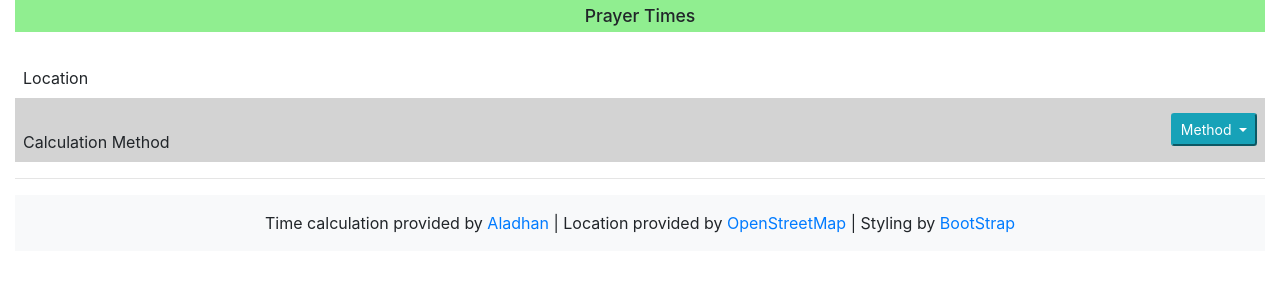
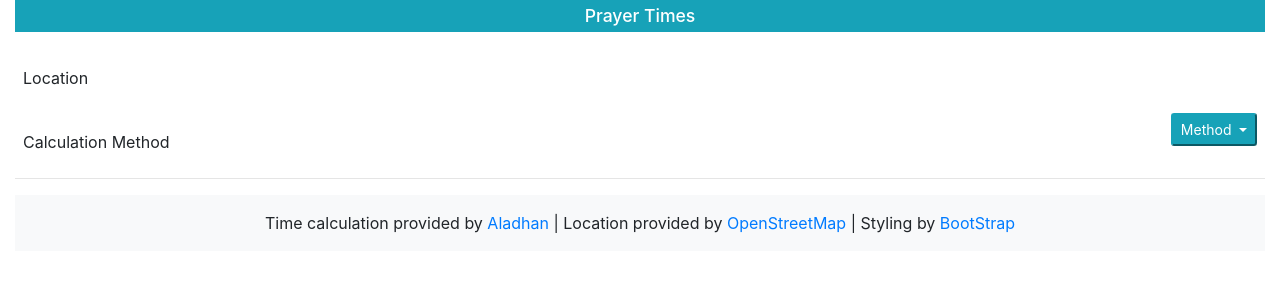
Before and after one commit to farhanaltariq/prayer-times, a PHP site: page / in a window 1280 px wide. Shown: the top 300 px of the page. Run offline with PHP 8.4, Linux system fonts and the light colour scheme; some libraries are stand-ins or nearby versions.

Commit message:
minor update

```diff
--- a/style.css
+++ b/style.css
@@ -8,8 +8,9 @@ body{
     font-size: 1.1em;
     margin-bottom: 2px;
     padding: 0.3em;
-    background: lightgreen;
+    background: #17a2b8;
     text-align: center;
+    color: white;
 }
 #container table{
     border-collapse: collapse;
@@ -22,11 +23,12 @@ body{
 #container table td:last-child{
     text-align: end;
 }
-#container table tr:nth-child(even){
-    background-color: lightgray;
+#container .table-stripped tr:nth-child(even){
+    background-color: darkgray;
+    color: white;
 }
-#container table tr:hover{
-    background-color: lightgreen;
+#container .table-stripped tr:hover{
+    background-color: salmon;
     color: white;
     cursor: pointer;
 }
```
